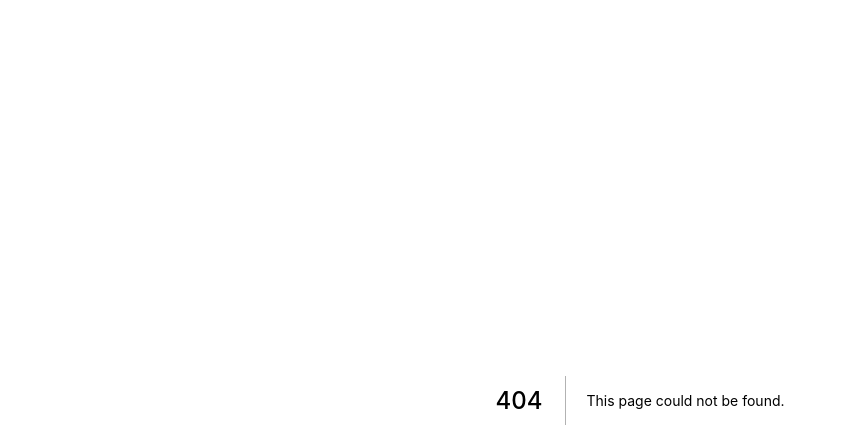
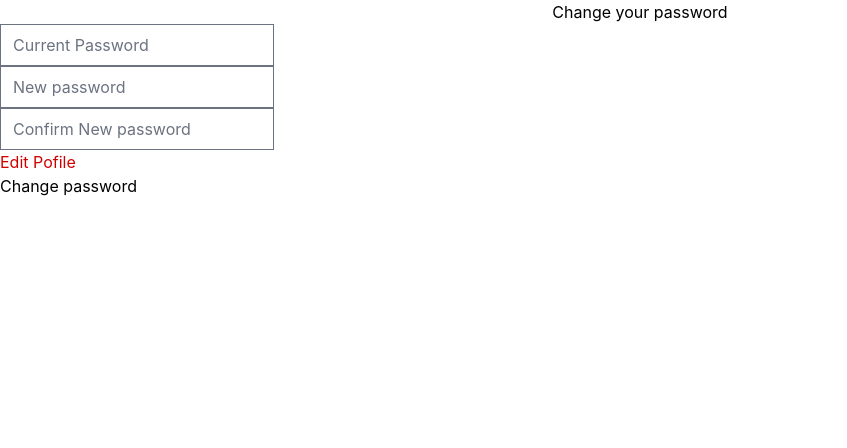
Before and after one commit to hoangnguyen2021/CSCI-4050-Section-B-Team-5, a Next.js app in the folder cinema-e-booking-system/: page /changePassword in a window 1280 px wide. Before the commit this address had no page. Shown: the top 448 px of the page, without its empty margins (0-847 px from the left). Built offline with nearby package versions, Linux system fonts and the light colour scheme.

Commit message:
Added change password for edit profile

```diff
--- /dev/null
+++ b/cinema-e-booking-system/pages/changePassword.js
@@ -0,0 +1,32 @@
+import Link from 'next/link'
+export default function ChangePasswords() {
+    return (
+        <div className="edit-profiles">
+        <form>
+              <div className="form2">
+            <h3 className="text-center">Change your password</h3>
+                <div className="passfields">
+                <div>
+                <input className="passwordFields" type="password" placeholder="Current Password" />
+                </div>
+                <div>
+                <input className="passwordFields" type="password" placeholder="New password" />
+                </div>
+                <div>
+                <input className="passwordFields" type="password" placeholder="Confirm New password" />
+                </div>
+                <div className="createSpan text-center">
+                </div>
+          <Link href="/editProfile">
+          <button className="text-primary"> Edit Pofile </button>
+          </Link>
+          </div>
+                <h3 id="incorrect-credentials" style={{color: 'red'}}></h3>
+                <div className="passwordButton">
+                <button id="passwordButtonStyle" type="submit">Change password</button>
+                </div>
+                </div>
+            </form>
+        </div>
+    );
+}
```
